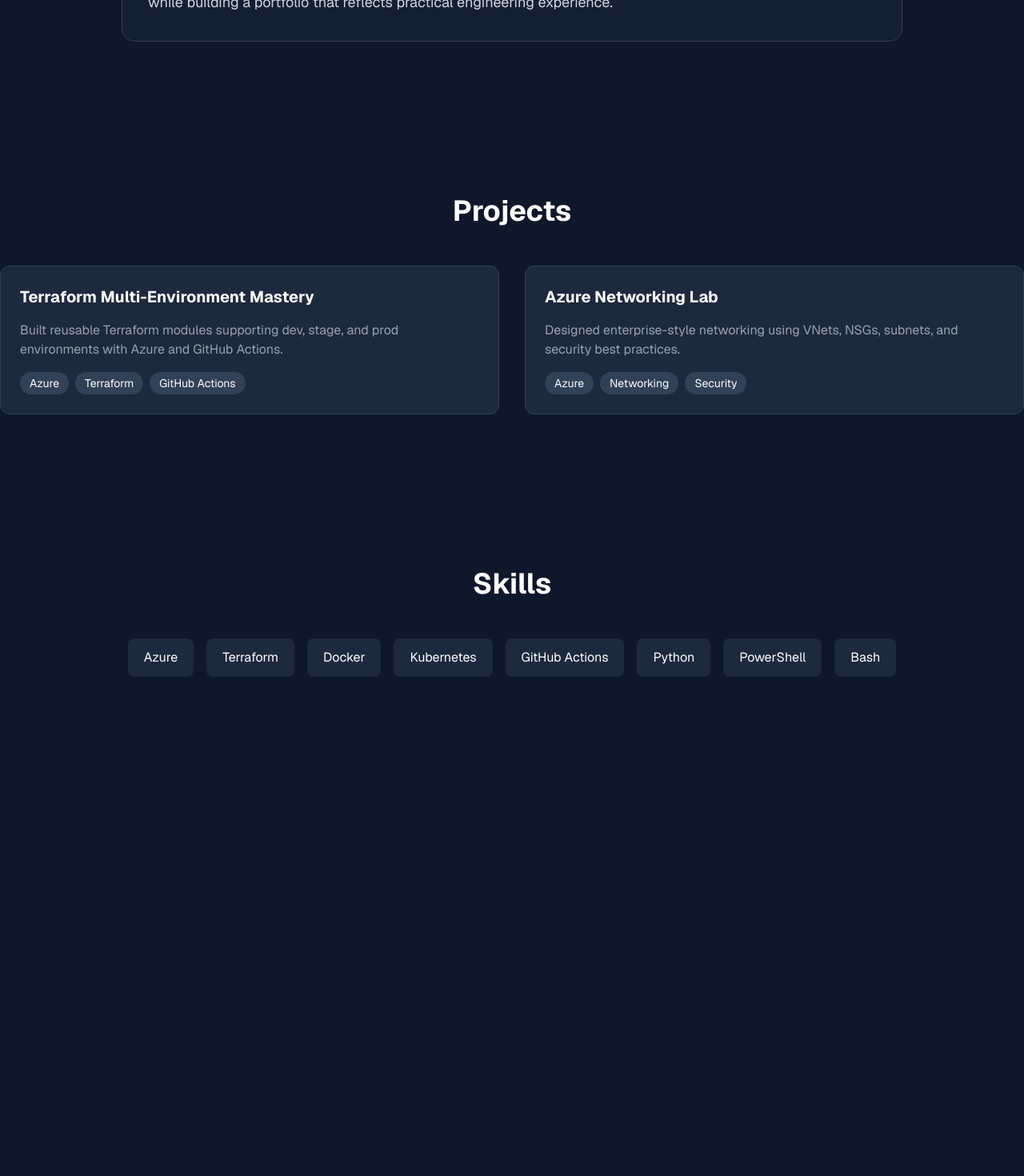
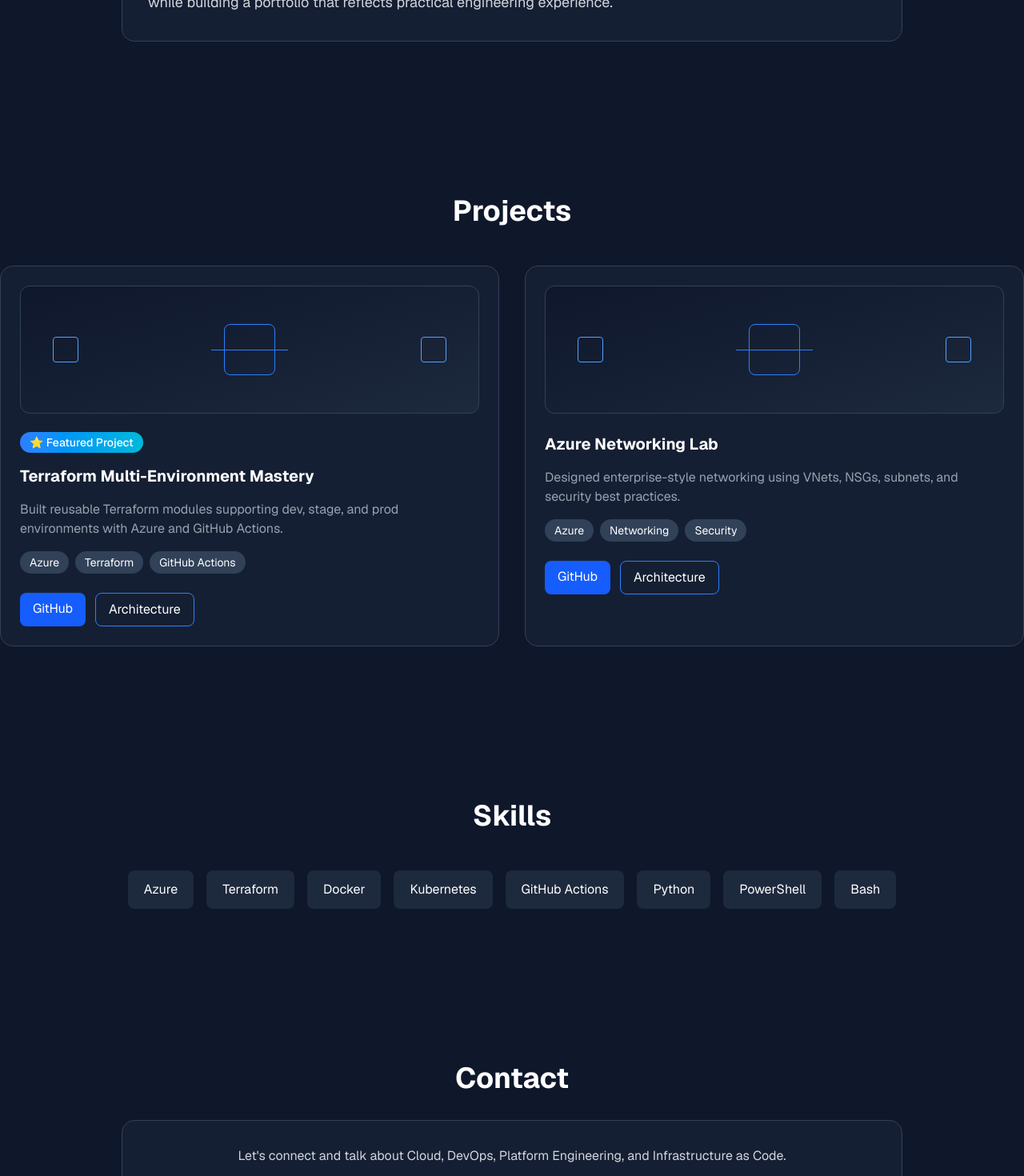
Before and after one commit to jdm0521/portfolio-site, a Next.js app: page / in a window 1280 px wide. Shown: the part 1330-2800 px from the top of the page at 80% size. Before the commit the page ends 2272 px from the top, so only its background shows below. Built offline with nearby package versions, Linux system fonts and the light colour scheme.

Commit message:
Enhance project cards with architecture previews

```diff
--- /dev/null
+++ b/app/components/Contact.tsx
@@ -0,0 +1,57 @@
+"use client";
+
+import { motion } from "framer-motion";
+
+export default function Contact() {
+  return (
+    <section
+      id="contact"
+      className="max-w-5xl mx-auto px-6 py-24"
+    >
+      <motion.div
+        initial={{ opacity: 0, y: 40 }}
+        whileInView={{ opacity: 1, y: 0 }}
+        transition={{ duration: 0.6 }}
+        viewport={{ once: true }}
+      >
+        <h2 className="text-4xl font-bold text-center mb-8">
+          Contact
+        </h2>
+
+        <div className="bg-slate-800/50 border border-slate-700 rounded-2xl p-8 text-center">
+          <p className="text-gray-300 mb-8">
+            Let's connect and talk about Cloud, DevOps,
+            Platform Engineering, and Infrastructure as Code.
+          </p>
+
+          <div className="flex flex-wrap justify-center gap-4">
+            <a
+              href="https://github.com/jdm0521"
+              target="_blank"
+              rel="noopener noreferrer"
+              className="px-6 py-3 bg-blue-600 rounded-lg hover:bg-blue-500 transition"
+            >
+              GitHub
+            </a>
+
+            <a
+              href="https://linkedin.com/in/juwan-dobson/"
+              target="_blank"
+              rel="noopener noreferrer"
+              className="px-6 py-3 border border-blue-500 rounded-lg hover:bg-slate-700 transition"
+            >
+              LinkedIn
+            </a>
+
+            <a
+              href="mailto:dobsonjuwan@yahoo.com"
+              className="px-6 py-3 border border-blue-500 rounded-lg hover:bg-slate-700 transition"
+            >
+              Email
+            </a>
+          </div>
+        </div>
+      </motion.div>
+    </section>
+  );
+}
--- a/app/components/Projects.tsx
+++ b/app/components/Projects.tsx
@@ -4,12 +4,14 @@
     description:
       "Built reusable Terraform modules supporting dev, stage, and prod environments with Azure and GitHub Actions.",
     tech: ["Azure", "Terraform", "GitHub Actions"],
+    github: "https://github.com/YOUR_USERNAME/terraform-multi-env",
   },
   {
     title: "Azure Networking Lab",
     description:
       "Designed enterprise-style networking using VNets, NSGs, subnets, and security best practices.",
     tech: ["Azure", "Networking", "Security"],
+    github: "https://github.com/YOUR_USERNAME/azure-networking-lab",
   },
 ];
 
@@ -25,17 +27,38 @@
           <div
             key={project.title}
             className="
-            bg-slate-800
+              bg-slate-800/50
+              backdrop-blur-sm
               p-6
-            rounded-xl
+              rounded-2xl
               border
               border-slate-700
               hover:border-blue-500
-            hover:scale-105
+              hover:-translate-y-2
               transition
               duration-300
               "
           >
+              <div className="h-40 bg-gradient-to-br from-slate-900 to-slate-800 rounded-xl mb-6 border border-slate-700 flex items-center justify-center">
+              <div className="relative w-full h-full flex items-center justify-center">
+                <div className="absolute w-16 h-16 rounded-lg border border-blue-500" />
+
+                <div className="absolute left-10 w-8 h-8 rounded border border-blue-400" />
+
+                <div className="absolute right-10 w-8 h-8 rounded border border-blue-400" />
+
+                <div className="absolute h-px w-24 bg-blue-500" />
+              </div>
+            </div>
+
+              {project.title === "Terraform Multi-Environment Mastery" && (
+              <div className="mb-4">
+                <span className="bg-gradient-to-r from-blue-500 to-cyan-500 px-3 py-1 rounded-full text-sm font-medium">
+                  ⭐ Featured Project
+                </span>
+              </div>
+            )}
+
             <h3 className="text-xl font-bold">
               {project.title}
             </h3>
@@ -54,6 +77,22 @@
             </span>
         ))}
             </div>
+            <div className="flex gap-3 mt-6">
+              <a
+                href={project.github}
+                target="_blank"
+                rel="noopener noreferrer"
+                className="px-4 py-2 bg-blue-600 rounded-lg hover:bg-blue-500 transition"
+              >
+                GitHub
+              </a>
+
+              <button
+                className="px-4 py-2 border border-blue-500 rounded-lg hover:bg-slate-700 transition"
+              >
+                Architecture
+              </button>
+            </div>
 
           </div>
         ))}
--- a/app/page.tsx
+++ b/app/page.tsx
@@ -4,6 +4,7 @@
 import Projects from "./components/Projects";
 import Background from "./components/Background";
 import About from "./components/About";
+import Contact from "./components/Contact";
 
 export default function Home() {
   return (
@@ -14,6 +15,7 @@
       <About />
       <Projects />
       <Skills />
+      <Contact />
     </main>
   );
 }
```
Lines whose indentation alone changed are shown as unchanged.
